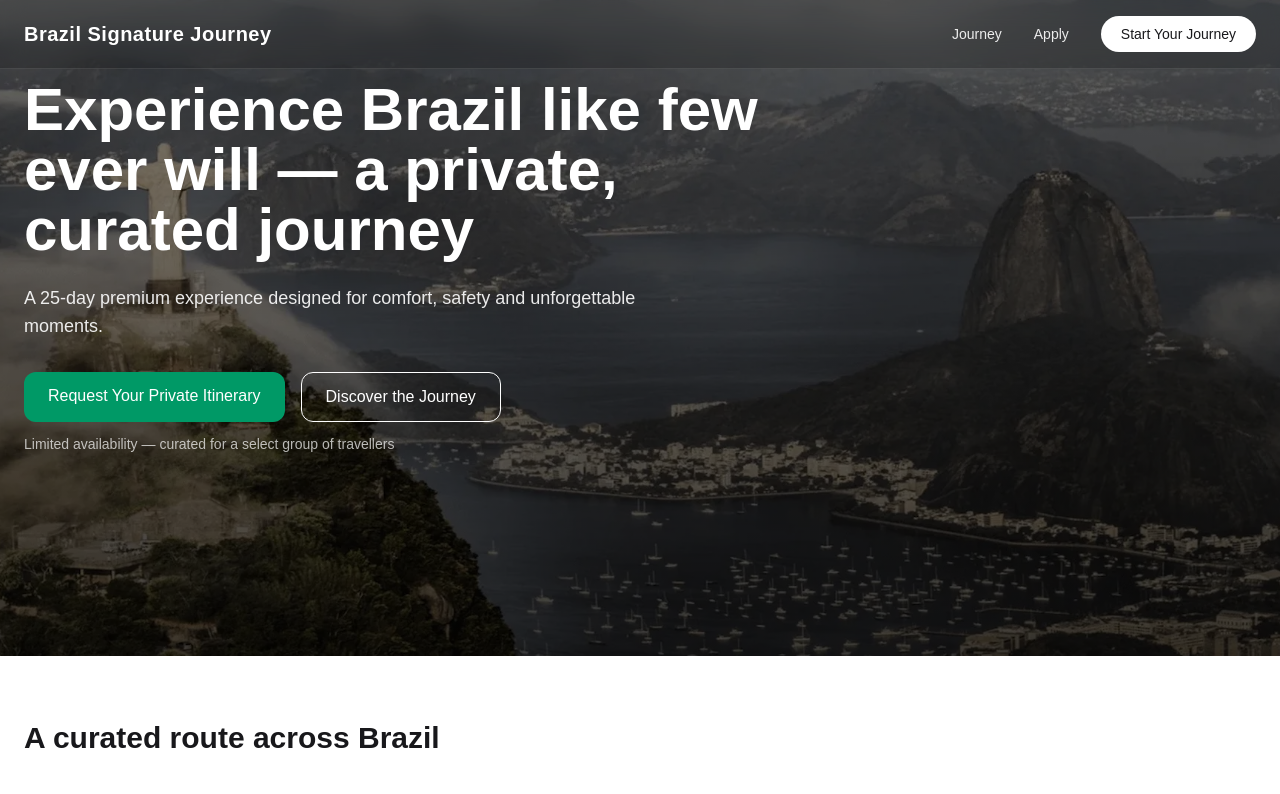
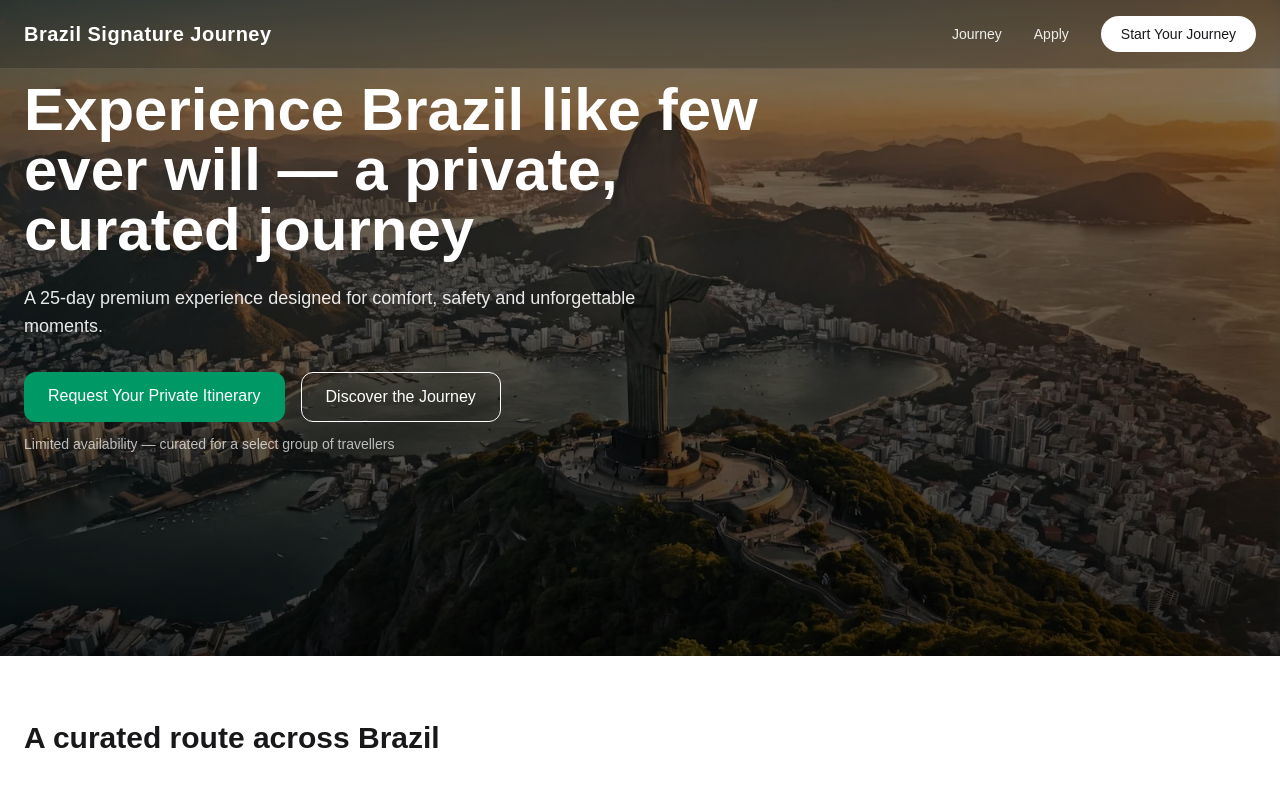
Before and after one commit to renatovvjr/brazil-premium-travel, a React (Vite) app: page / in a window 1280 px wide. Shown: the top 794 px of the page. Built offline with nearby package versions, Linux system fonts and the light colour scheme; no server answers.

Commit message:
Added premium autoplay hero carousel

```diff
--- a/src/App.jsx
+++ b/src/App.jsx
@@ -1,4 +1,4 @@
-import { useState } from 'react'
+import { useState, useEffect } from 'react'
 import { motion } from 'framer-motion'
 import { FaInstagram, FaWhatsapp, FaEnvelope } from 'react-icons/fa'
 import { supabase } from './lib/supabase'
@@ -7,7 +7,20 @@ import { Link } from 'react-router-dom'
 
 export default function App() {
   const [loading, setLoading] = useState(false)
+  const heroImages = [
+    '/images/rio_de_janeiro.background.webp',
+    '/images/rio_de_janeiro1.webp',
+    '/images/rio_de_janeiro4.webp',
+  ]
 
+  const [currentHero, setCurrentHero] = useState(0)
+  useEffect(() => {
+    const interval = setInterval(() => {
+      setCurrentHero((prev) => (prev + 1) % heroImages.length)
+    }, 5000)
+
+    return () => clearInterval(interval)
+  }, [])
   const destinations = [
     { title: 'São Paulo', text: 'Luxury arrival and green spaces.', image: '/images/sao_paulo.webp' },
     { title: 'Amazon', text: 'Rainforest immersion.', image: '/images/amazonia.webp' },
@@ -93,10 +106,9 @@ export default function App() {
 
       {/* HERO */}
       <section
-        className="relative h-[82vh] text-white"
+        className="relative h-[82vh] text-white transition-all duration-1000"
         style={{
-          backgroundImage:
-            "linear-gradient(180deg, rgba(0,0,0,0.45), rgba(0,0,0,0.75)), url('/images/rio_de_janeiro.background.webp')",
+          backgroundImage: `linear-gradient(180deg, rgba(0,0,0,0.45), rgba(0,0,0,0.75)),url(${heroImages[currentHero]})`,
           backgroundSize: 'cover',
           backgroundPosition: '20% center',
         }}
```
